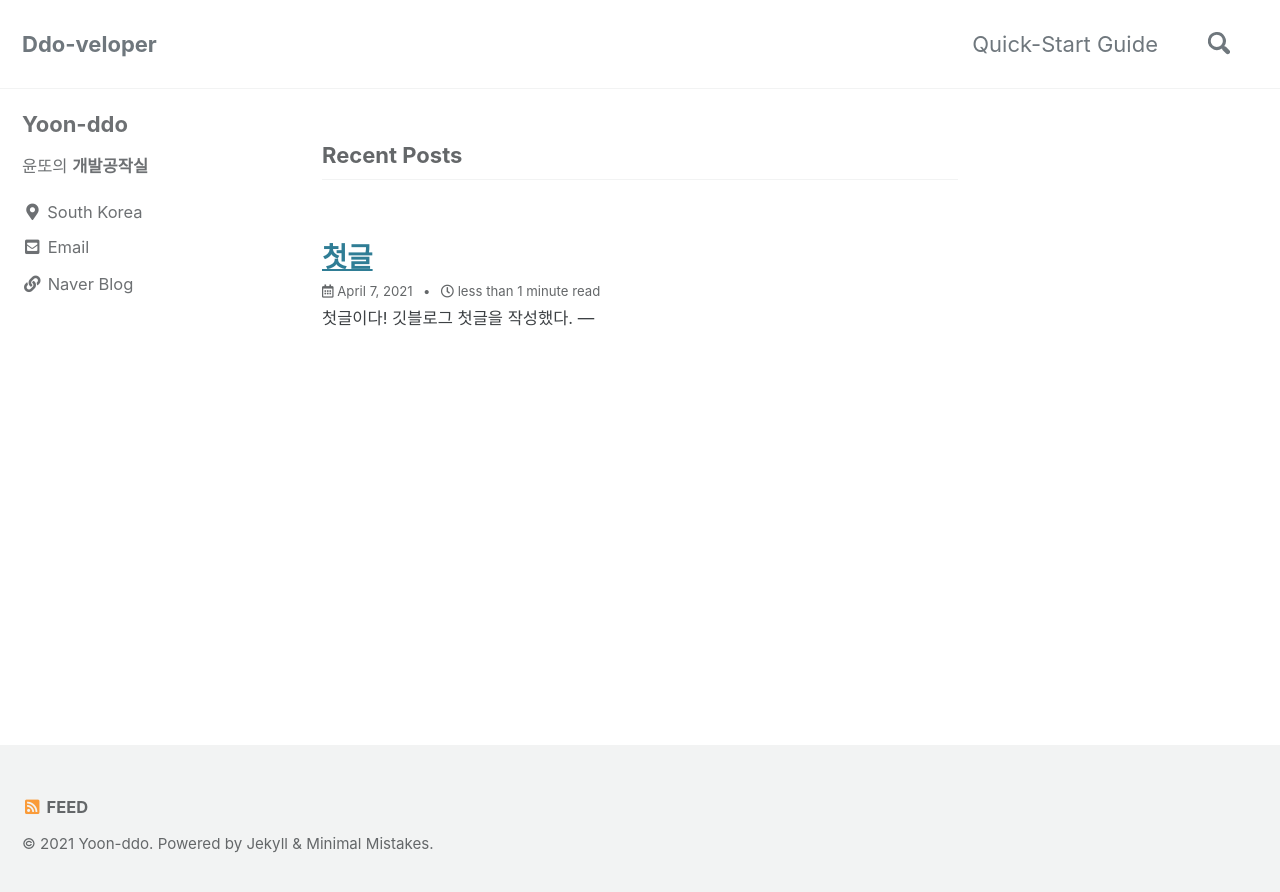
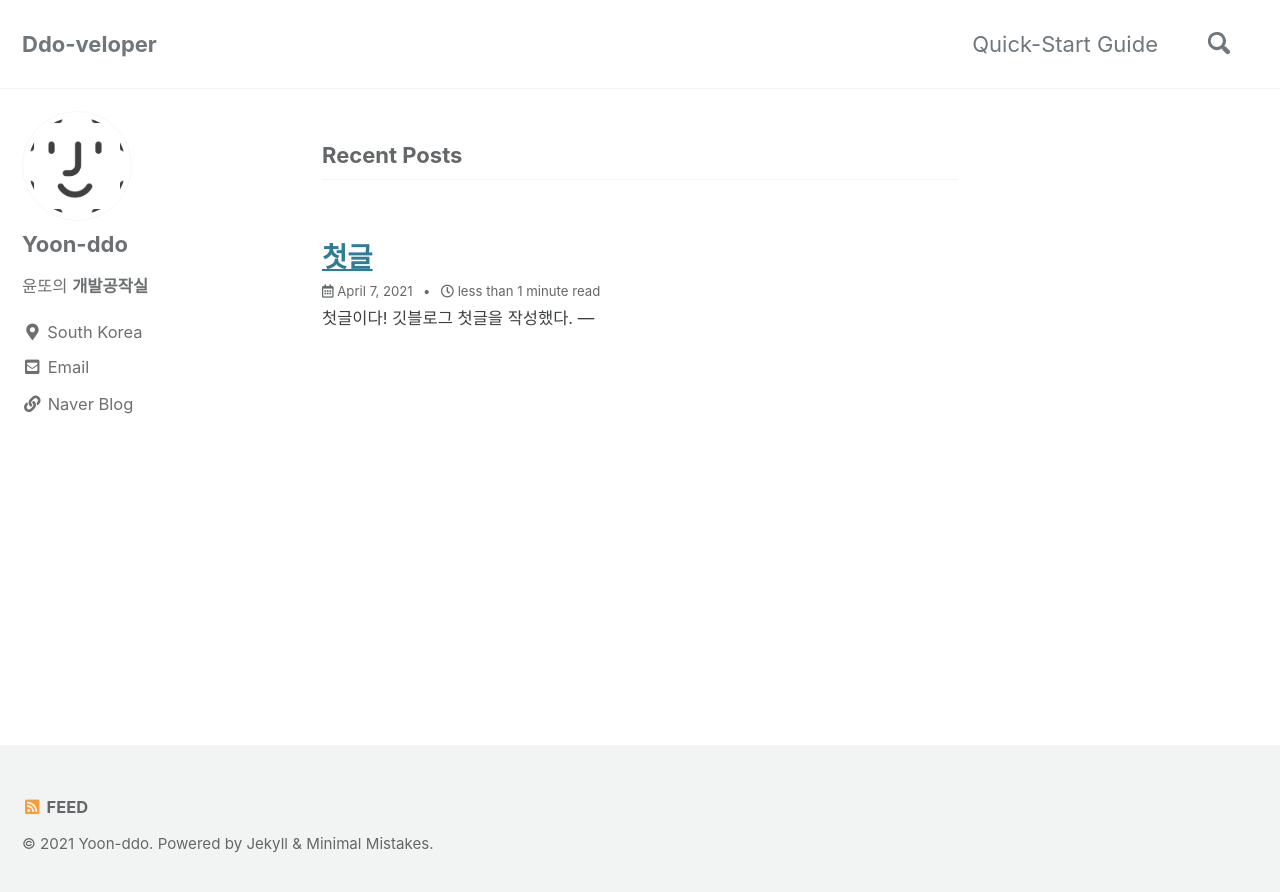
Before and after one commit to Yoon-ddo/Yoon-ddo.github.io, a Jekyll site: the page built from index.html, in a window 1280 px wide. Shown: the top 892 px of the page. Built offline with Jekyll 4.4.1, drawn with Linux system fonts in a browser that asks for light colours; cached includes are drawn as plain includes; the list of posts is cut into pages by our own code.

Commit message:
Update _config.yml

```diff
--- a/_config.yml
+++ b/_config.yml
@@ -95,7 +95,7 @@ analytics:
 # Site Author
 author:
   name             : "Yoon-ddo"
-  avatar           : # path of avatar image, e.g. "/assets/images/computer.png"
+  avatar           : "/assets/images/avatar.png"
   bio              : "윤또의 **개발공작실**"
   location         : "South Korea"
   email            :
```
